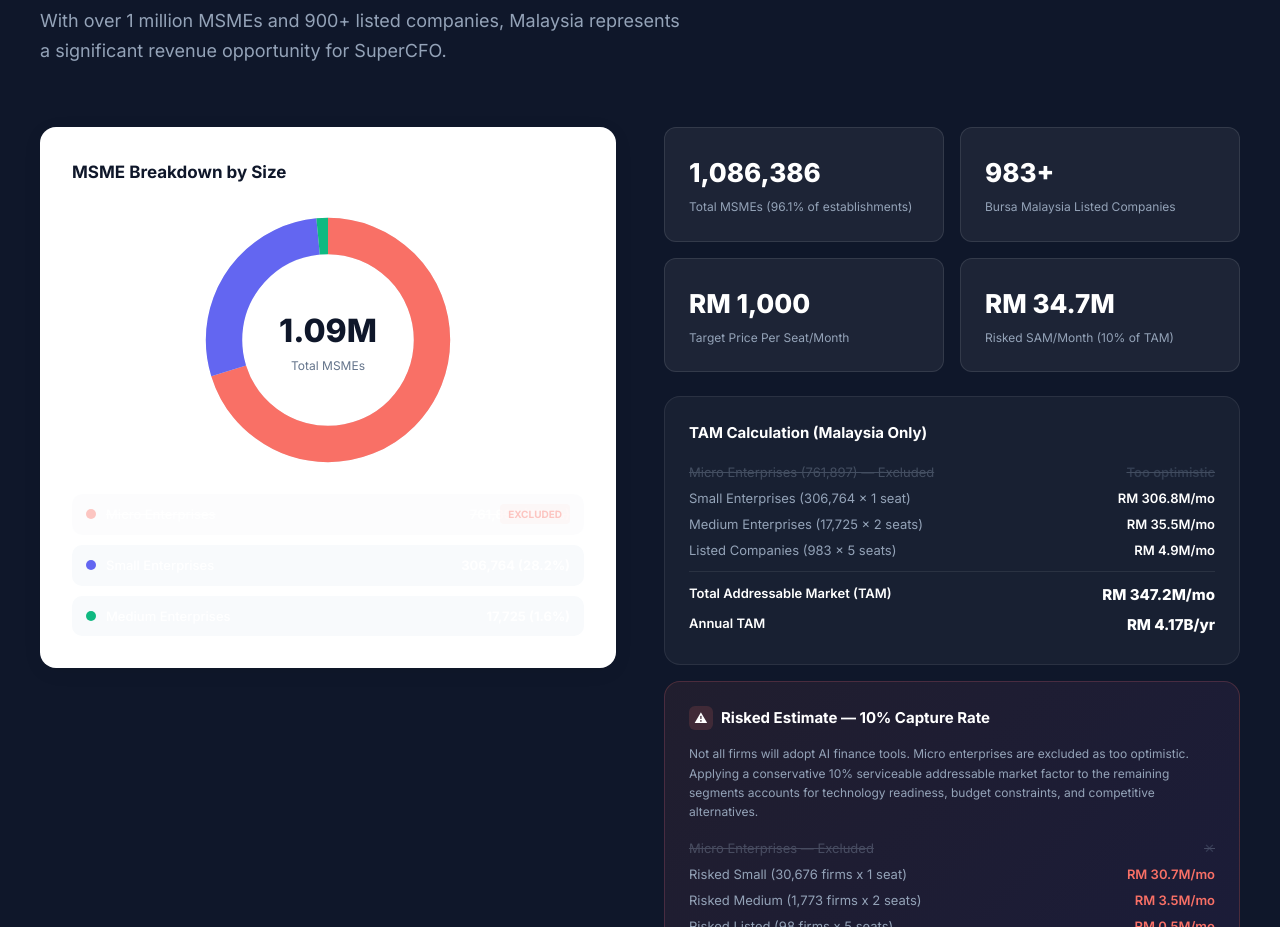
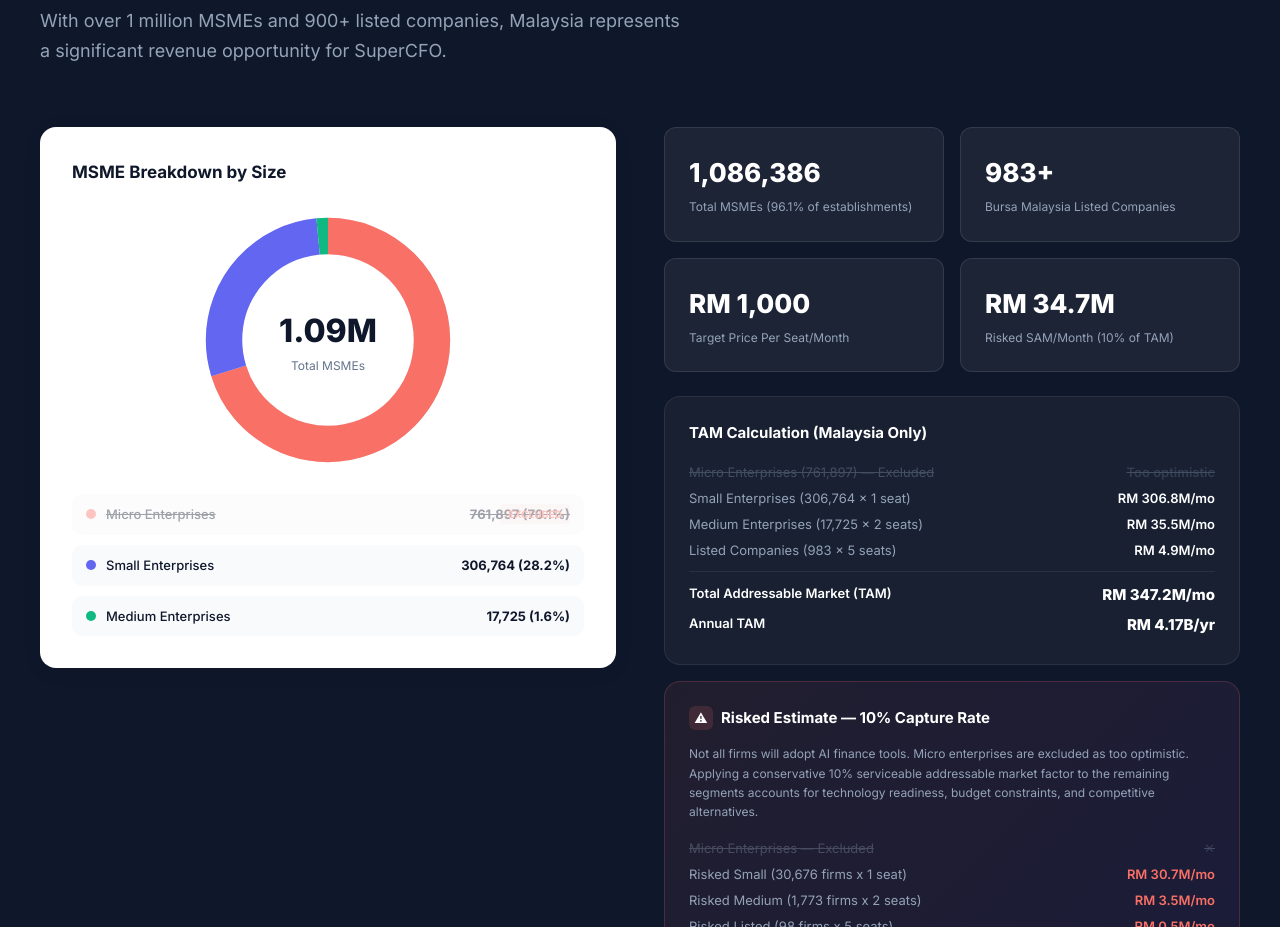
Before and after one commit to jeleowWMsdtseru/supercfo, a plain HTML site: page index.html in a window 1280 px wide. Shown: the part 3140-4067 px from the top of the page. Drawn offline with Linux system fonts and the light colour scheme.

Commit message:
Fix white-on-white text in MSME chart legend

```diff
--- a/index.html
+++ b/index.html
@@ -657,6 +657,7 @@
             border-radius: 16px;
             padding: 32px;
             box-shadow: 0 4px 20px rgba(0,0,0,0.06);
+            color: var(--navy-dark);
         }
 
         .donut-chart {
```
